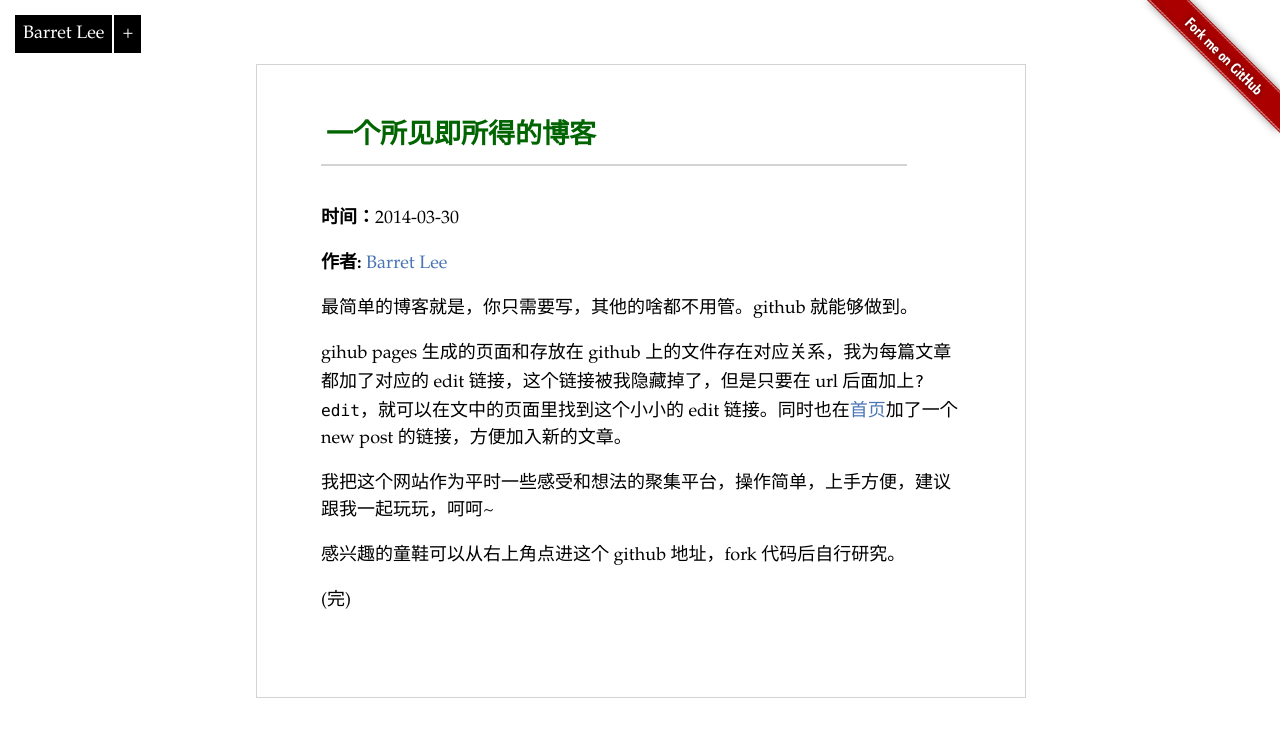
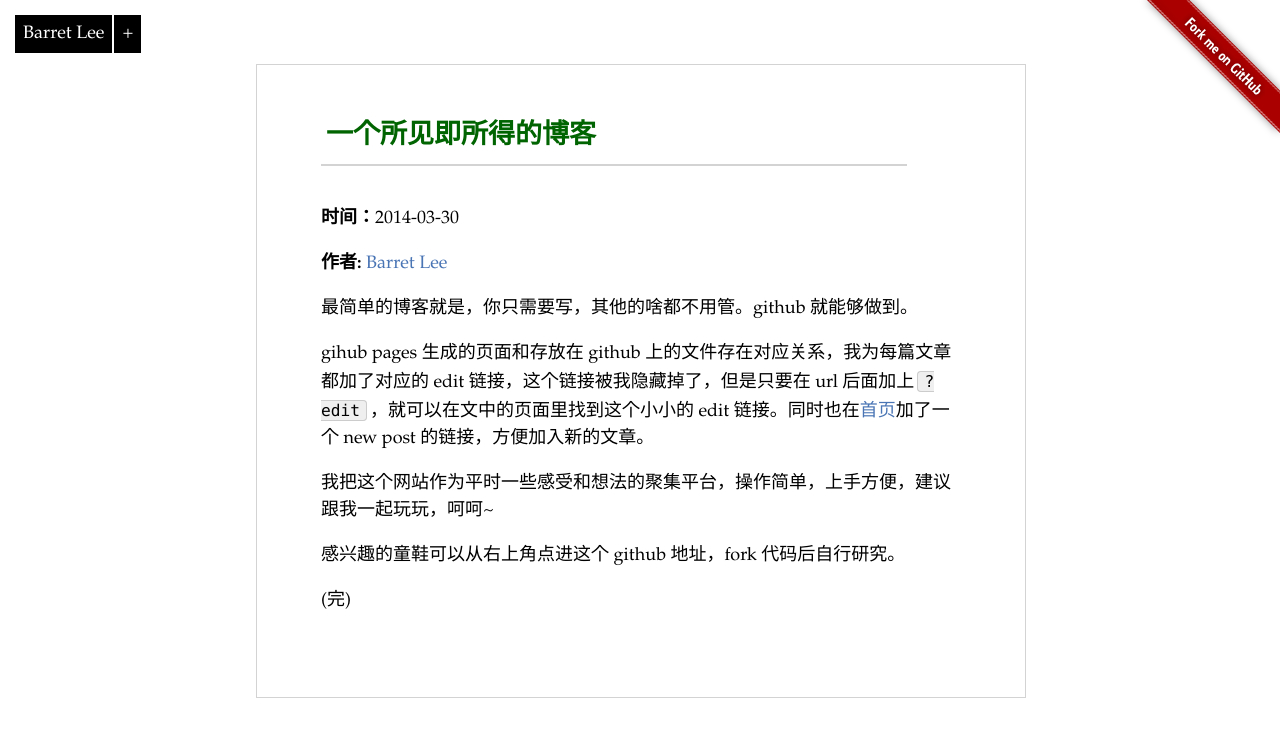
Before and after one commit to barretlee/snippets, a Jekyll site: the page built from _posts/2014-03-30-WYSIWYG.md, in a window 1280 px wide. Shown: the top 737 px of the page. Built offline with Jekyll 4.4.1, drawn with Linux system fonts in a browser that asks for light colours; Markdown is read by kramdown in place of the engine named in the settings; comment, search, counter and statistics services are not loaded.

Commit message:
Update main.css

```diff
--- a/css/main.css
+++ b/css/main.css
@@ -73,12 +73,14 @@ pre {
     width: 95%;
 }
 
-
 code {
     font-family: Inconsolata, Consolas, "DEJA VU SANS MONO", "DROID SANS MONO", Proggy;
     font-size: 90%;
-    overflow:hidden;
-    overflow-x: auto;
+    border: 1px solid #CCC;
+    border-radius: 4px;
+    padding: 0 6px;
+    background: #EFEFEF;
+    margin: 0 3px;
 }
 
 a {
```
